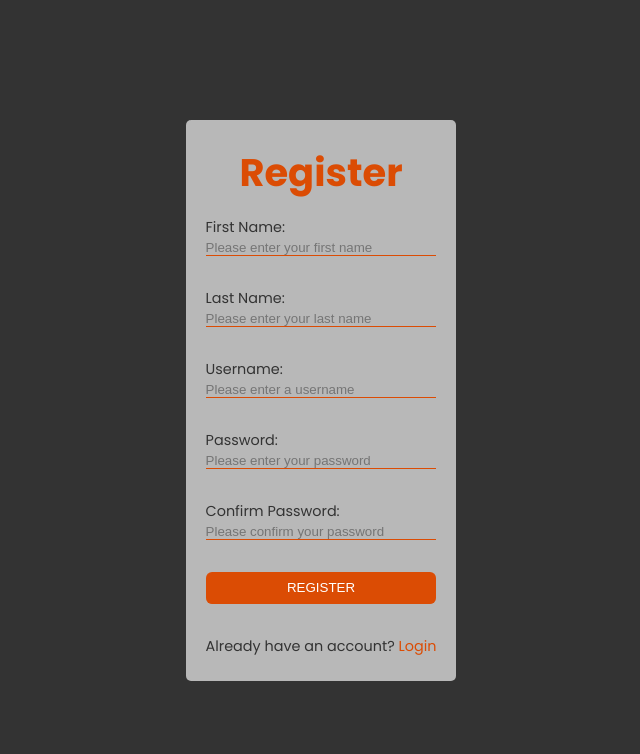
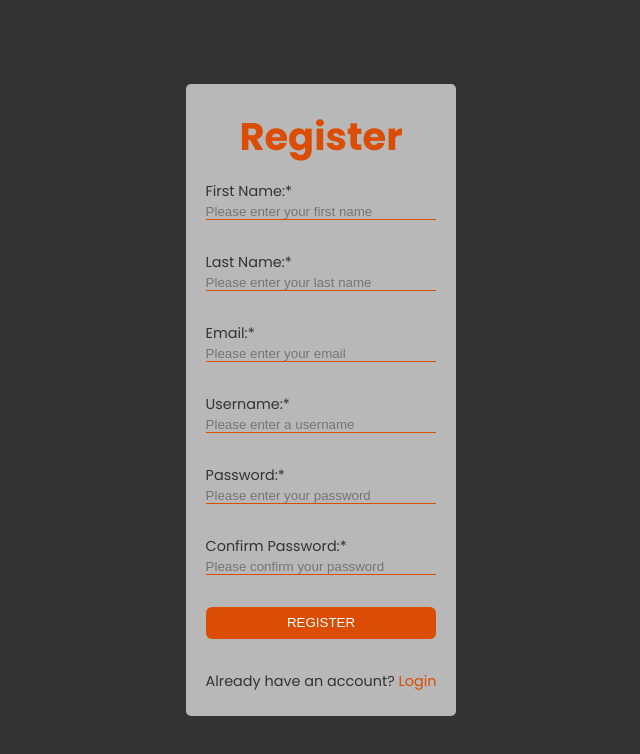
Before and after one commit to RayanBallout/chat-app, a React (Create React App) app: page /register in a window 1280 px wide. Shown: the top 754 px of the page, without its empty margins (319-959 px from the left). Built offline with nearby package versions, Linux system fonts and the light colour scheme.

Commit message:
Fixing css and adding email input

```diff
--- a/src/App.css
+++ b/src/App.css
@@ -18,4 +18,5 @@
 body {
 	background-color: var(--background-color);
 	font-family: "Poppins", sans-serif;
+	overflow-y: scroll;
 }
--- a/src/components/Login/login.css
+++ b/src/components/Login/login.css
@@ -2,7 +2,7 @@
 	display: flex;
 	align-items: center;
 	justify-content: center;
-	height: 100vh;
+	min-height: 100vh;
 }
 
 .login-card {
--- a/src/components/register/index.js
+++ b/src/components/register/index.js
@@ -8,35 +8,48 @@ const Register = () => {
 			<div className="register-card">
 				<h1>Register</h1>
 				<form className="register-form">
-					<label htmlFor="first_name">First Name:</label>
+					<label htmlFor="first_name">First Name:*</label>
 					<input
 						type="text"
 						id="first_name"
 						placeholder="Please enter your first name"
+						required
 					/>
-					<label htmlFor="last_name">Last Name:</label>
+					<label htmlFor="last_name">Last Name:*</label>
 					<input
 						type="text"
 						id="last_name"
 						placeholder="Please enter your last name"
+						required
 					/>
-					<label htmlFor="username">Username:</label>
+					<label htmlFor="email">Email:*</label>
+					<input
+						type="email"
+						id="email"
+						placeholder="Please enter your email"
+						required
+					/>
+					<label htmlFor="username">Username:*</label>
 					<input
 						type="text"
 						id="username"
 						placeholder="Please enter a username"
+						required
 					/>
-					<label htmlFor="password">Password:</label>
+
+					<label htmlFor="password">Password:*</label>
 					<input
 						type="password"
 						id="password"
 						placeholder="Please enter your password"
+						required
 					/>
-					<label htmlFor="password">Confirm Password:</label>
+					<label htmlFor="password">Confirm Password:*</label>
 					<input
 						type="password"
 						id="password"
 						placeholder="Please confirm your password"
+						required
 					/>
 					<input type="submit" className="submit" value="Register" />
 				</form>
--- a/src/components/register/register.css
+++ b/src/components/register/register.css
@@ -2,7 +2,7 @@
 	display: flex;
 	align-items: center;
 	justify-content: center;
-	height: 100vh;
+	min-height: 100vh;
 }
 
 .register-card {
```
